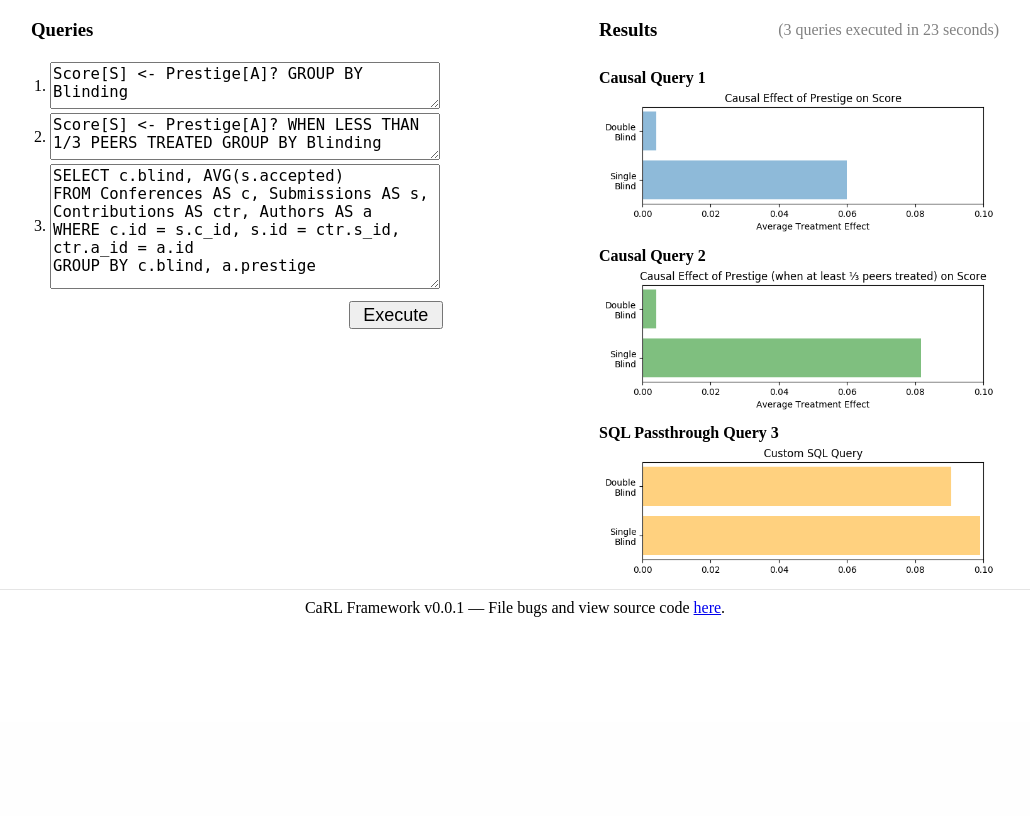
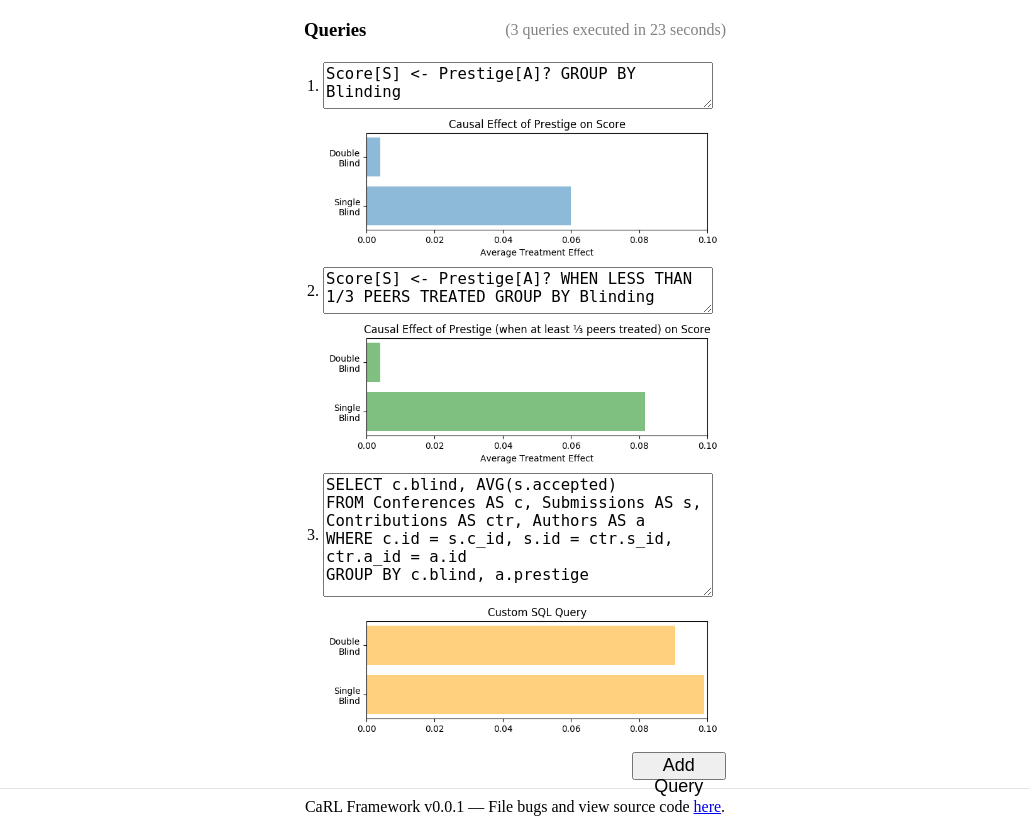
Before and after one commit to mkyl/CaRL-framework, a Django app: page /interpreter/ in a window 1280 px wide. Shown: the part 78-894 px from the top of the page, without its empty margins (125-1155 px from the left). Before the commit the page ends 695 px from the top, so only its background shows below. Run offline with Django 3.2, Linux system fonts and the light colour scheme.

Commit message:
interpreter vertical layout

```diff
--- a/templates/interpreter/index.html
+++ b/templates/interpreter/index.html
@@ -19,32 +19,38 @@
     <div>
         <div class="subheading">
             <h3>Queries</h3>
+            <p style="color: gray"> (3 queries executed in 23 seconds) </p>
         </div>
         <table>
             <tr><td>1.</td><td><textarea style="font-size: larger; width: 25em; height: 3em;">Score[S] <- Prestige[A]? GROUP BY Blinding</textarea>
             </td></tr>
+            <tr><td> </td> <td> <img src="{% static "query 1.png" %}" style="width: 25em;"/> </td></tr>
             <tr><td>2.</td><td>        <textarea style="font-size: larger; width: 25em; height: 3em;">Score[S] <- Prestige[A]? WHEN LESS THAN 1/3 PEERS TREATED GROUP BY Blinding</textarea>
             </td></tr>
+            <tr><td> </td> <td> <img src="{% static "query 2.png" %}" style="width: 25em;"/> </td></tr>
             <tr><td>3.</td><td>        <textarea style="font-size: larger; width: 25em; height: 8em;">SELECT c.blind, AVG(s.accepted)
 FROM Conferences AS c, Submissions AS s, Contributions AS ctr, Authors AS a
 WHERE c.id = s.c_id, s.id = ctr.s_id, ctr.a_id = a.id
 GROUP BY c.blind, a.prestige</textarea>
             </td></tr>
+            <tr><td> </td> <td> <img src="{% static "query 3.png" %}" style="width: 25em;"/> </td></tr>
     </table>
-    <button style='float: right; margin-top: 0.25cm;'>Execute</button>
+    <button style='float: right; margin-top: 0.25cm;'>Add Query</button>
     </div>
+    <!--
     <div>
         <div class="subheading">
         <h3>Results</h3>
         <p style="color: gray"> (3 queries executed in 23 seconds) </p>
     </div>
     <h4> Causal Query 1 </h4>
-        <img src="{% static "query 1.png" %}" style="width: 25em;"/>
+
         <h4> Causal Query 2</h4>
         <img src="{% static "query 2.png" %}" style="width: 25em;"/>
         <h4> SQL Passthrough Query 3</h4>
         <img src="{% static "query 3.png" %}" style="width: 25em;"/>
     </div>
+      -->
 </main>
 
 <hr/>
```
